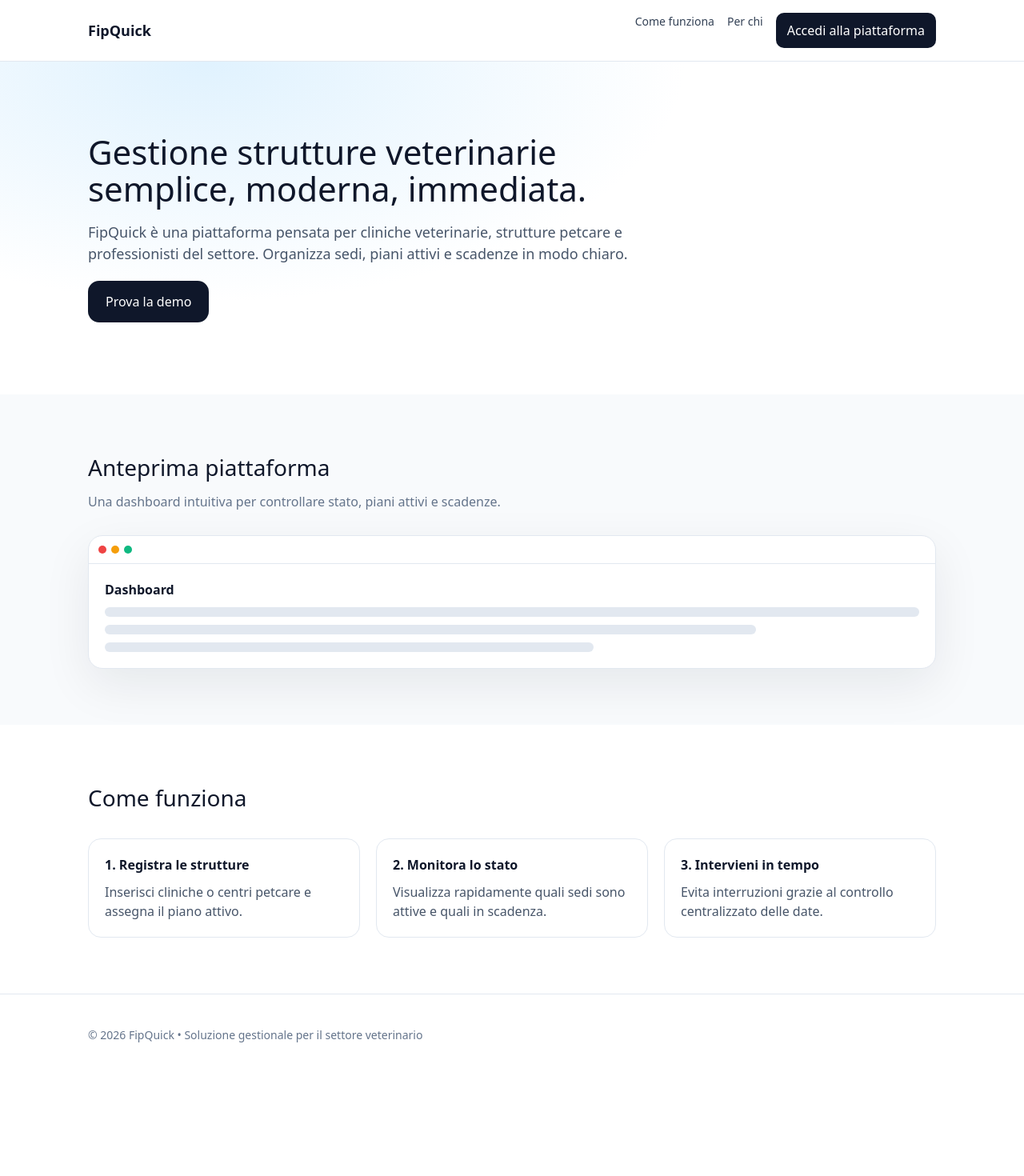
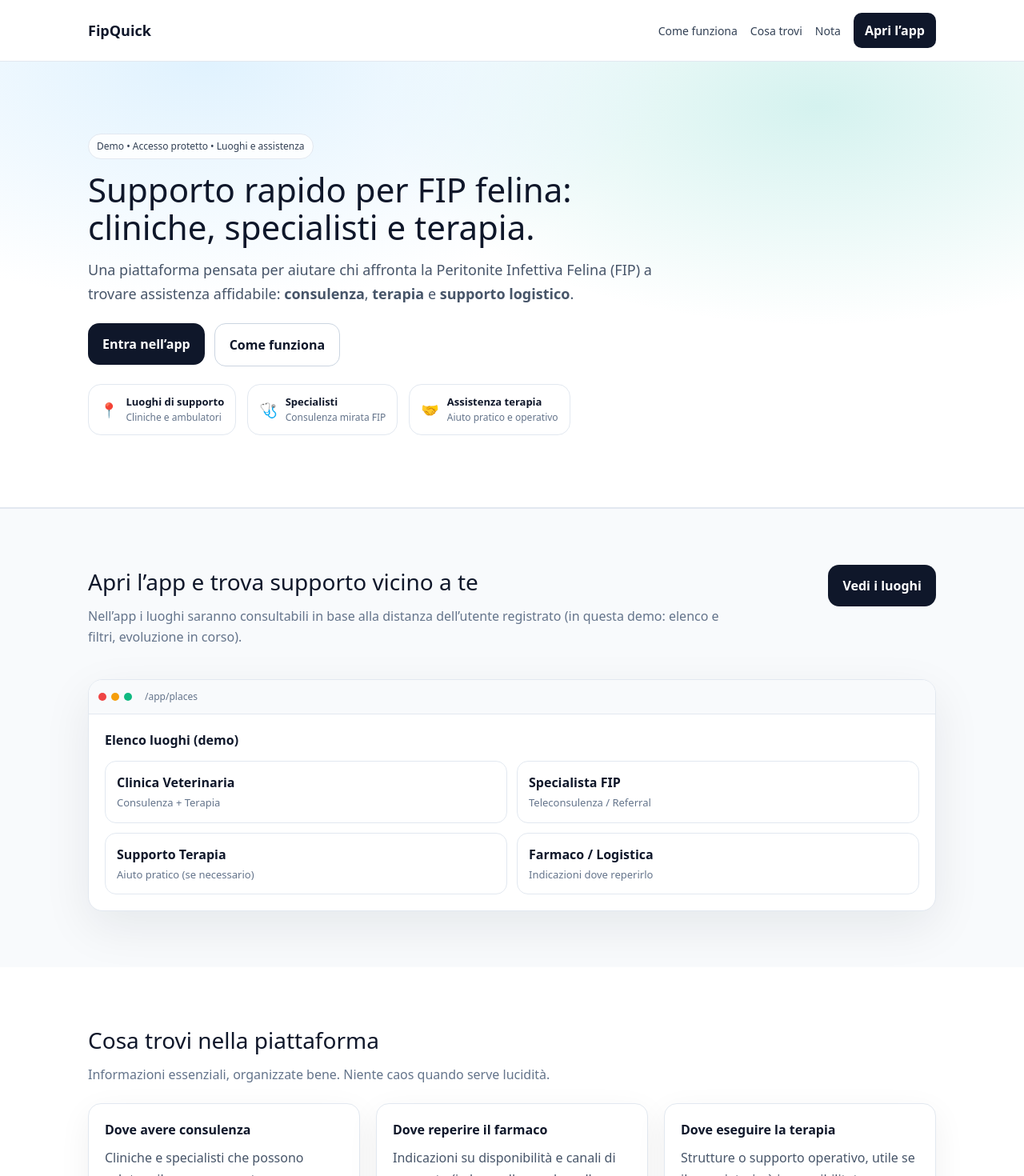
Before and after one commit to farfa82/FipQuick, a Next.js app: page / in a window 1280 px wide. Shown: the top 1470 px of the page at 80% size. Before the commit the page ends 1344 px from the top, so only its background shows below. Built offline with nearby package versions, Linux system fonts and the light colour scheme.

Commit message:
fix home FIP

```diff
--- a/src/app/page.tsx
+++ b/src/app/page.tsx
@@ -19,11 +19,18 @@ export default function Landing() {
             <strong style={{ fontSize: 18 }}>FipQuick</strong>
           </Link>
 
-          <nav style={{ display: "flex", gap: 16 }}>
-            <a href="#funziona" style={navLink}>Come funziona</a>
-            <a href="#perchi" style={navLink}>Per chi</a>
+          <nav style={{ display: "flex", gap: 16, alignItems: "center" }}>
+            <a href="#come-funziona" style={navLink}>
+              Come funziona
+            </a>
+            <a href="#cosa-trovi" style={navLink}>
+              Cosa trovi
+            </a>
+            <a href="#nota" style={navLink}>
+              Nota
+            </a>
             <Link href="/app" style={{ textDecoration: "none" }}>
-              <button style={primaryBtn}>Accedi alla piattaforma</button>
+              <button style={primaryBtn}>Apri l’app</button>
             </Link>
           </nav>
         </div>
@@ -32,74 +39,164 @@ export default function Landing() {
       {/* HERO */}
       <section style={heroSection}>
         <div style={container}>
+          <p style={pill}>Demo • Accesso protetto • Luoghi e assistenza</p>
+
           <h1 style={heroTitle}>
-            Gestione strutture veterinarie
+            Supporto rapido per FIP felina:
             <br />
-            semplice, moderna, immediata.
+            cliniche, specialisti e terapia.
           </h1>
 
           <p style={heroText}>
-            FipQuick è una piattaforma pensata per cliniche veterinarie,
-            strutture petcare e professionisti del settore.
-            Organizza sedi, piani attivi e scadenze in modo chiaro.
+            Una piattaforma pensata per aiutare chi affronta la Peritonite
+            Infettiva Felina (FIP) a trovare assistenza affidabile:{" "}
+            <strong>consulenza</strong>, <strong>terapia</strong> e{" "}
+            <strong>supporto logistico</strong>.
           </p>
 
-          <div style={{ marginTop: 20 }}>
-            <Link href="/app">
-              <button style={primaryBtnLarge}>Prova la demo</button>
+          <div style={{ display: "flex", gap: 12, flexWrap: "wrap", marginTop: 22 }}>
+            <Link href="/app" style={{ textDecoration: "none" }}>
+              <button style={primaryBtnLarge}>Entra nell’app</button>
             </Link>
+            <a href="#come-funziona" style={{ textDecoration: "none" }}>
+              <button style={secondaryBtnLarge}>Come funziona</button>
+            </a>
+          </div>
+
+          <div style={kpiRow}>
+            <div style={kpi}>
+              <div style={kpiIcon}>📍</div>
+              <div>
+                <div style={kpiTitle}>Luoghi di supporto</div>
+                <div style={kpiText}>Cliniche e ambulatori</div>
+              </div>
+            </div>
+            <div style={kpi}>
+              <div style={kpiIcon}>🩺</div>
+              <div>
+                <div style={kpiTitle}>Specialisti</div>
+                <div style={kpiText}>Consulenza mirata FIP</div>
+              </div>
+            </div>
+            <div style={kpi}>
+              <div style={kpiIcon}>🤝</div>
+              <div>
+                <div style={kpiTitle}>Assistenza terapia</div>
+                <div style={kpiText}>Aiuto pratico e operativo</div>
+              </div>
+            </div>
           </div>
         </div>
       </section>
 
       {/* PREVIEW */}
-      <section style={{ padding: "70px 0", background: "#f8fafc" }}>
+      <section style={{ padding: "70px 0", background: "#f8fafc", borderTop: "1px solid #e2e8f0" }}>
         <div style={container}>
-          <h2 style={sectionTitle}>Anteprima piattaforma</h2>
-          <p style={sectionText}>
-            Una dashboard intuitiva per controllare stato, piani attivi e scadenze.
-          </p>
+          <div style={{ display: "flex", justifyContent: "space-between", gap: 14, flexWrap: "wrap" }}>
+            <div>
+              <h2 style={sectionTitle}>Apri l’app e trova supporto vicino a te</h2>
+              <p style={sectionText}>
+                Nell’app i luoghi saranno consultabili in base alla distanza dell’utente registrato
+                (in questa demo: elenco e filtri, evoluzione in corso).
+              </p>
+            </div>
+            <Link href="/app" style={{ textDecoration: "none" }}>
+              <button style={primaryBtnLarge}>Vedi i luoghi</button>
+            </Link>
+          </div>
 
-          <Link href="/app" style={{ textDecoration: "none" }}>
+          <Link href="/app/places" style={{ textDecoration: "none" }}>
             <div style={previewCard}>
               <div style={previewTopBar}>
                 <span style={dot("#ef4444")} />
                 <span style={dot("#f59e0b")} />
                 <span style={dot("#10b981")} />
+                <span style={{ marginLeft: 10, color: "#64748b", fontSize: 12 }}>/app/places</span>
               </div>
 
               <div style={{ padding: 20 }}>
-                <div style={{ fontWeight: 700, marginBottom: 10 }}>
-                  Dashboard
+                <div style={{ fontWeight: 800, marginBottom: 10 }}>
+                  Elenco luoghi (demo)
                 </div>
 
-                <div style={mockLine}></div>
-                <div style={{ ...mockLine, width: "80%" }}></div>
-                <div style={{ ...mockLine, width: "60%" }}></div>
+                <div style={previewGrid}>
+                  <PreviewItem title="Clinica Veterinaria" subtitle="Consulenza + Terapia" />
+                  <PreviewItem title="Specialista FIP" subtitle="Teleconsulenza / Referral" />
+                  <PreviewItem title="Supporto Terapia" subtitle="Aiuto pratico (se necessario)" />
+                  <PreviewItem title="Farmaco / Logistica" subtitle="Indicazioni dove reperirlo" />
+                </div>
               </div>
             </div>
           </Link>
         </div>
       </section>
 
+      {/* COSA TROVI */}
+      <section id="cosa-trovi" style={{ padding: "70px 0" }}>
+        <div style={container}>
+          <h2 style={sectionTitle}>Cosa trovi nella piattaforma</h2>
+          <p style={sectionText}>
+            Informazioni essenziali, organizzate bene. Niente caos quando serve lucidità.
+          </p>
+
+          <div style={grid3}>
+            <CardStep
+              title="Dove avere consulenza"
+              text="Cliniche e specialisti che possono valutare il caso e supportare un percorso terapeutico."
+            />
+            <CardStep
+              title="Dove reperire il farmaco"
+              text="Indicazioni su disponibilità e canali di supporto (in base alle regole e alle informazioni verificate)."
+            />
+            <CardStep
+              title="Dove eseguire la terapia"
+              text="Strutture o supporto operativo, utile se il proprietario è impossibilitato o necessita assistenza."
+            />
+          </div>
+        </div>
+      </section>
+
       {/* COME FUNZIONA */}
-      <section id="funziona" style={{ padding: "70px 0" }}>
+      <section id="come-funziona" style={{ padding: "70px 0", background: "#f8fafc", borderTop: "1px solid #e2e8f0", borderBottom: "1px solid #e2e8f0" }}>
         <div style={container}>
           <h2 style={sectionTitle}>Come funziona</h2>
 
           <div style={grid3}>
             <CardStep
-              title="1. Registra le strutture"
-              text="Inserisci cliniche o centri petcare e assegna il piano attivo."
+              title="1) Accedi"
+              text="L’accesso è protetto: l’utente vede solo contenuti e funzioni previste dal profilo."
             />
             <CardStep
-              title="2. Monitora lo stato"
-              text="Visualizza rapidamente quali sedi sono attive e quali in scadenza."
+              title="2) Trova ciò che serve"
+              text="Luoghi e contatti vengono presentati in modo chiaro (distanza, categoria, stato, info utili)."
             />
             <CardStep
-              title="3. Intervieni in tempo"
-              text="Evita interruzioni grazie al controllo centralizzato delle date."
+              title="3) Richiedi supporto"
+              text="Canali e indicazioni per orientarsi tra consulenza, terapia e logistica."
             />
+          </div>
+        </div>
+      </section>
+
+      {/* NOTA */}
+      <section id="nota" style={{ padding: "70px 0" }}>
+        <div style={container}>
+          <div style={noteCard}>
+            <div style={{ fontWeight: 900, fontSize: 16 }}>Nota importante</div>
+            <p style={{ marginTop: 10, color: "#475569", lineHeight: 1.7 }}>
+              Questa piattaforma nasce per <strong>orientare e facilitare</strong> la ricerca di supporto.
+              Non sostituisce una visita veterinaria né costituisce indicazione medica.
+              I contenuti possono essere aggiornati e verificati nel tempo in base alle fonti disponibili.
+            </p>
+
+            <div style={{ display: "flex", gap: 12, flexWrap: "wrap", marginTop: 14 }}>
+              <Link href="/app" style={{ textDecoration: "none" }}>
+                <button style={primaryBtnLarge}>Accedi all’app</button>
+              </Link>
+              <Link href="/app/places" style={{ textDecoration: "none" }}>
+                <button style={secondaryBtnLarge}>Vai ai luoghi</button>
+              </Link>
+            </div>
           </div>
         </div>
       </section>
@@ -108,7 +205,7 @@ export default function Landing() {
       <footer style={{ padding: "40px 0", borderTop: "1px solid #e2e8f0" }}>
         <div style={container}>
           <div style={{ fontSize: 14, color: "#64748b" }}>
-            © {new Date().getFullYear()} FipQuick • Soluzione gestionale per il settore veterinario
+            © {new Date().getFullYear()} FipQuick • Demo di piattaforma per supporto FIP felina
           </div>
         </div>
       </footer>
@@ -116,19 +213,25 @@ export default function Landing() {
   );
 }
 
-/* COMPONENTI */
+function PreviewItem({ title, subtitle }: { title: string; subtitle: string }) {
+  return (
+    <div style={previewItem}>
+      <div style={{ fontWeight: 800 }}>{title}</div>
+      <div style={{ color: "#64748b", marginTop: 4, fontSize: 13 }}>{subtitle}</div>
+    </div>
+  );
+}
 
 function CardStep({ title, text }: { title: string; text: string }) {
   return (
     <div style={cardStep}>
-      <div style={{ fontWeight: 700 }}>{title}</div>
-      <p style={{ marginTop: 10, color: "#475569" }}>{text}</p>
+      <div style={{ fontWeight: 800 }}>{title}</div>
+      <p style={{ marginTop: 10, color: "#475569", lineHeight: 1.7 }}>{text}</p>
     </div>
   );
 }
 
 /* STILI */
-
 const container = {
   maxWidth: 1100,
   margin: "0 auto",
@@ -142,6 +245,8 @@ const containerHeader = {
   display: "flex",
   justifyContent: "space-between",
   alignItems: "center",
+  gap: 14,
+  flexWrap: "wrap",
 } as const;
 
 const navLink = {
@@ -153,19 +258,32 @@ const navLink = {
 const heroSection = {
   padding: "90px 0",
   background:
-    "radial-gradient(1000px 500px at 20% 0%, #e0f2fe 0%, rgba(224,242,254,0) 60%)",
+    "radial-gradient(1000px 500px at 20% 0%, #e0f2fe 0%, rgba(224,242,254,0) 60%), radial-gradient(1000px 500px at 80% 10%, rgba(20,184,166,0.18) 0%, rgba(20,184,166,0) 55%)",
+  borderBottom: "1px solid #e2e8f0",
+} as const;
+
+const pill = {
+  display: "inline-block",
+  padding: "6px 10px",
+  borderRadius: 999,
+  border: "1px solid #e2e8f0",
+  background: "rgba(255,255,255,0.85)",
+  color: "#334155",
+  fontSize: 12,
 } as const;
 
 const heroTitle = {
   fontSize: 42,
-  lineHeight: 1.1,
+  lineHeight: 1.12,
+  marginTop: 14,
 } as const;
 
 const heroText = {
-  marginTop: 18,
+  marginTop: 16,
   fontSize: 18,
   color: "#475569",
-  maxWidth: 700,
+  maxWidth: 760,
+  lineHeight: 1.65,
 } as const;
 
 const primaryBtn = {
@@ -175,12 +293,23 @@ const primaryBtn = {
   background: "#0f172a",
   color: "white",
   cursor: "pointer",
+  fontWeight: 700,
 } as const;
 
 const primaryBtnLarge = {
   ...primaryBtn,
-  padding: "14px 22px",
+  padding: "14px 18px",
   borderRadius: 14,
+} as const;
+
+const secondaryBtnLarge = {
+  padding: "14px 18px",
+  borderRadius: 14,
+  border: "1px solid #cbd5e1",
+  background: "white",
+  color: "#0f172a",
+  cursor: "pointer",
+  fontWeight: 700,
 } as const;
 
 const sectionTitle = {
@@ -190,11 +319,34 @@ const sectionTitle = {
 
 const sectionText = {
   color: "#64748b",
-  marginBottom: 30,
+  marginBottom: 22,
+  maxWidth: 820,
+  lineHeight: 1.6,
 } as const;
 
+const kpiRow = {
+  display: "flex",
+  gap: 14,
+  flexWrap: "wrap",
+  marginTop: 22,
+} as const;
+
+const kpi = {
+  display: "flex",
+  gap: 10,
+  alignItems: "center",
+  padding: "12px 14px",
+  background: "rgba(255,255,255,0.85)",
+  border: "1px solid #e2e8f0",
+  borderRadius: 16,
+} as const;
+
+const kpiIcon = { fontSize: 18 } as const;
+const kpiTitle = { fontWeight: 800, fontSize: 13 } as const;
+const kpiText = { color: "#64748b", fontSize: 12 } as const;
+
 const previewCard = {
-  marginTop: 20,
+  marginTop: 18,
   borderRadius: 18,
   background: "white",
   boxShadow: "0 20px 60px rgba(15,23,42,0.08)",
@@ -207,7 +359,9 @@ const previewTopBar = {
   padding: 12,
   display: "flex",
   gap: 6,
+  alignItems: "center",
   borderBottom: "1px solid #e2e8f0",
+  background: "#f8fafc",
 } as const;
 
 const dot = (color: string) =>
@@ -218,18 +372,25 @@ const dot = (color: string) =>
     background: color,
   }) as const;
 
-const mockLine = {
-  height: 12,
-  background: "#e2e8f0",
-  borderRadius: 999,
-  marginTop: 10,
+const previewGrid = {
+  display: "grid",
+  gridTemplateColumns: "repeat(2, minmax(0, 1fr))",
+  gap: 12,
+  marginTop: 14,
+} as const;
+
+const previewItem = {
+  border: "1px solid #e2e8f0",
+  borderRadius: 14,
+  padding: 14,
+  background: "white",
 } as const;
 
 const grid3 = {
   display: "grid",
   gridTemplateColumns: "repeat(3, 1fr)",
   gap: 20,
-  marginTop: 30,
+  marginTop: 20,
 } as const;
 
 const cardStep = {
@@ -237,4 +398,14 @@ const cardStep = {
   padding: 20,
   borderRadius: 16,
   border: "1px solid #e2e8f0",
+  boxShadow: "0 12px 40px rgba(15,23,42,0.06)",
 } as const;
+
+const noteCard = {
+  background:
+    "linear-gradient(180deg, rgba(20,184,166,0.12) 0%, rgba(255,255,255,1) 60%)",
+  border: "1px solid #e2e8f0",
+  borderRadius: 18,
+  padding: 22,
+  boxShadow: "0 18px 60px rgba(15,23,42,0.08)",
+} as const;
```
